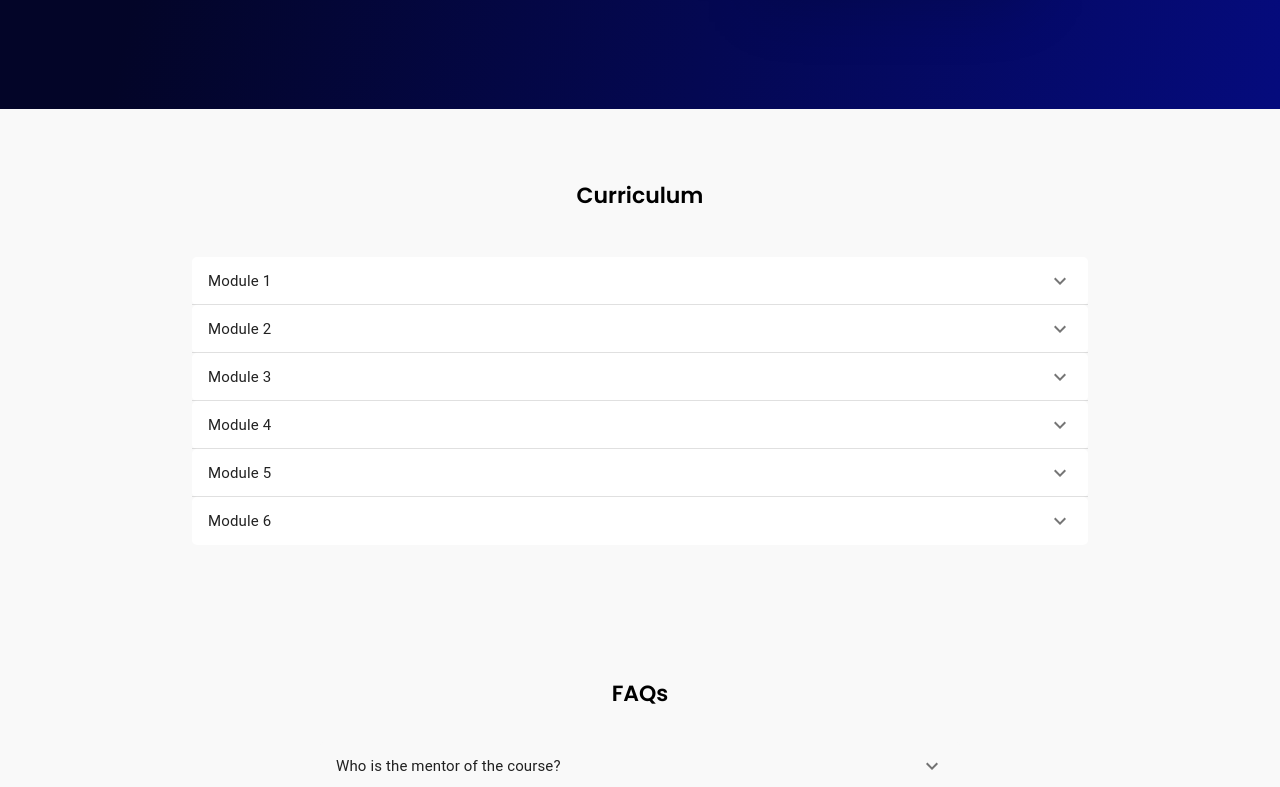
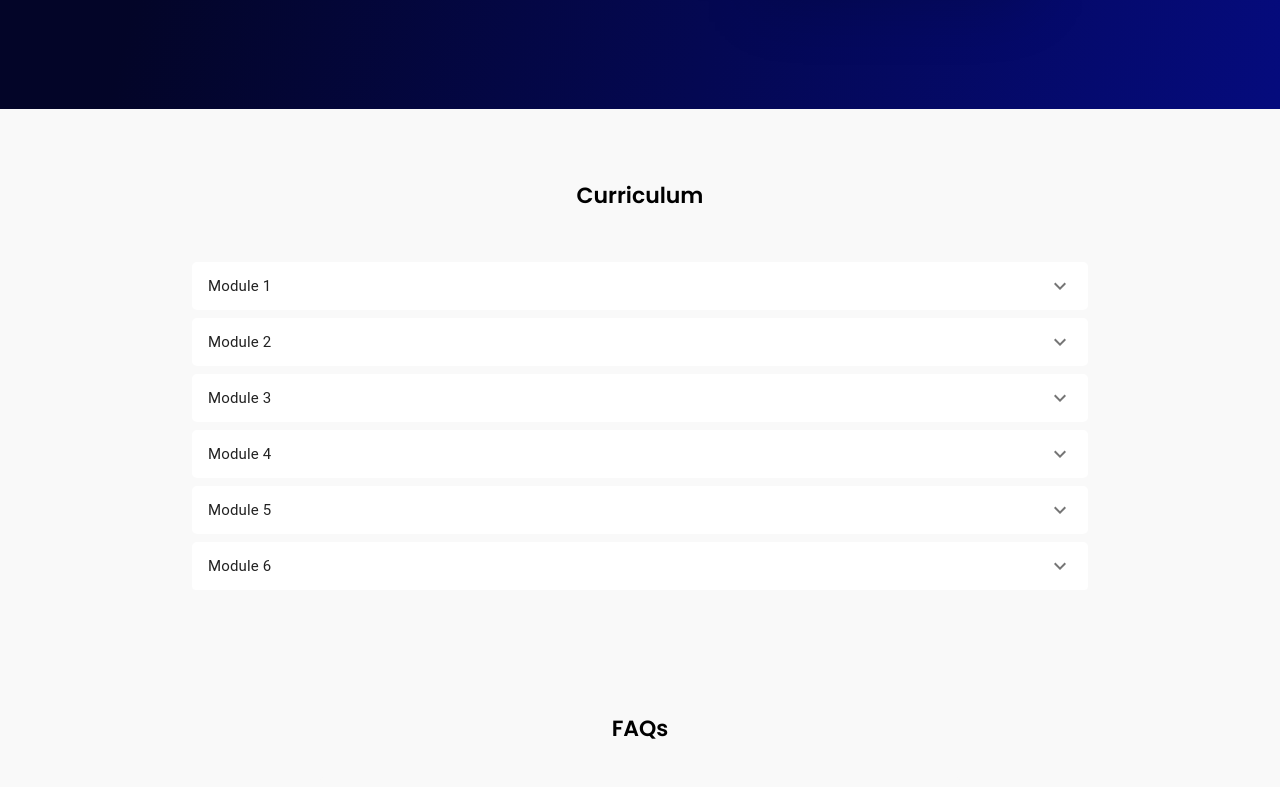
Before and after one commit to divyashasinha23/Floxus_website, a React (Create React App) app in the folder frontend/: page /course in a window 1280 px wide. Shown: the part 531-1318 px from the top of the page. Built offline with nearby package versions, Linux system fonts and the light colour scheme.

Commit message:
accordion border fixed

```diff
--- a/frontend/src/components/Footer/Footer.js
+++ b/frontend/src/components/Footer/Footer.js
@@ -99,7 +99,8 @@ const InputContainer = styled.div`
   }
 
   @media (max-width: 496px) {
-    margin-bottom: 2%;
+    margin-bottom: 4%;
+    margin-top: 4%;
   }
 `;
 
--- a/frontend/src/components/Syllbus_Accordion/Syllbus_Accordion.js
+++ b/frontend/src/components/Syllbus_Accordion/Syllbus_Accordion.js
@@ -1,6 +1,8 @@
 import React from 'react';
 import { makeStyles } from '@material-ui/core/styles';
+import { withStyles } from '@material-ui/core/styles';
 import Accordion from '@material-ui/core/Accordion';
+import MuiAccordion from '@material-ui/core/Accordion';
 import AccordionSummary from '@material-ui/core/AccordionSummary';
 import AccordionDetails from '@material-ui/core/AccordionDetails';
 import Typography from '@material-ui/core/Typography';
@@ -10,11 +12,30 @@ const useStyles = makeStyles((theme) => ({
   root: {
     width: '100%',
     border: 'none',
+    boxShadow: 'none',
+    marginTop: '5px',
+    '&:not(:last-child)': {
+      borderBottom: 0,
+    },
+    '&:before': {
+      display: 'none',
+      borderTop: 'none',
+    },
   },
 
   heading: {
     fontSize: theme.typography.pxToRem(15),
     fontWeight: theme.typography.fontWeightRegular,
+  },
+
+  hideBorder: {
+    marginTop: '8px',
+    boxShadow: 'none',
+    borderRadius: '5px',
+
+    '&.MuiAccordion-root:before': {
+      display: 'none',
+    },
   },
 }));
 
@@ -46,12 +67,7 @@ function Syllbus_Accordion() {
           </Typography>
         </AccordionDetails>
       </Accordion>
-      <Accordion
-        style={{
-          boxShadow: 'none',
-          borderRadius: '5px',
-        }}
-      >
+      <Accordion className={classes.hideBorder}>
         <AccordionSummary
           expandIcon={<ExpandMoreIcon />}
           aria-controls="panel2a-content"
@@ -66,7 +82,7 @@ function Syllbus_Accordion() {
           </Typography>
         </AccordionDetails>
       </Accordion>
-      <Accordion style={{ boxShadow: 'none', borderRadius: '5px' }}>
+      <Accordion className={classes.hideBorder}>
         <AccordionSummary
           expandIcon={<ExpandMoreIcon />}
           aria-controls="panel2a-content"
@@ -81,7 +97,7 @@ function Syllbus_Accordion() {
           </Typography>
         </AccordionDetails>
       </Accordion>
-      <Accordion style={{ boxShadow: 'none', borderRadius: '5px' }}>
+      <Accordion className={classes.hideBorder}>
         <AccordionSummary
           expandIcon={<ExpandMoreIcon />}
           aria-controls="panel2a-content"
@@ -96,13 +112,7 @@ function Syllbus_Accordion() {
           </Typography>
         </AccordionDetails>
       </Accordion>
-      <Accordion
-        style={{
-          boxShadow: 'none',
-          borderRadius: '5px',
-          border: 'none',
-        }}
-      >
+      <Accordion className={classes.hideBorder}>
         <AccordionSummary
           expandIcon={<ExpandMoreIcon />}
           aria-controls="panel2a-content"
@@ -117,9 +127,7 @@ function Syllbus_Accordion() {
           </Typography>
         </AccordionDetails>
       </Accordion>
-      <Accordion
-        style={{ marginBottom: '10px', boxShadow: 'none', borderRadius: '5px' }}
-      >
+      <Accordion className={classes.hideBorder}>
         <AccordionSummary
           expandIcon={<ExpandMoreIcon />}
           aria-controls="panel2a-content"
```
